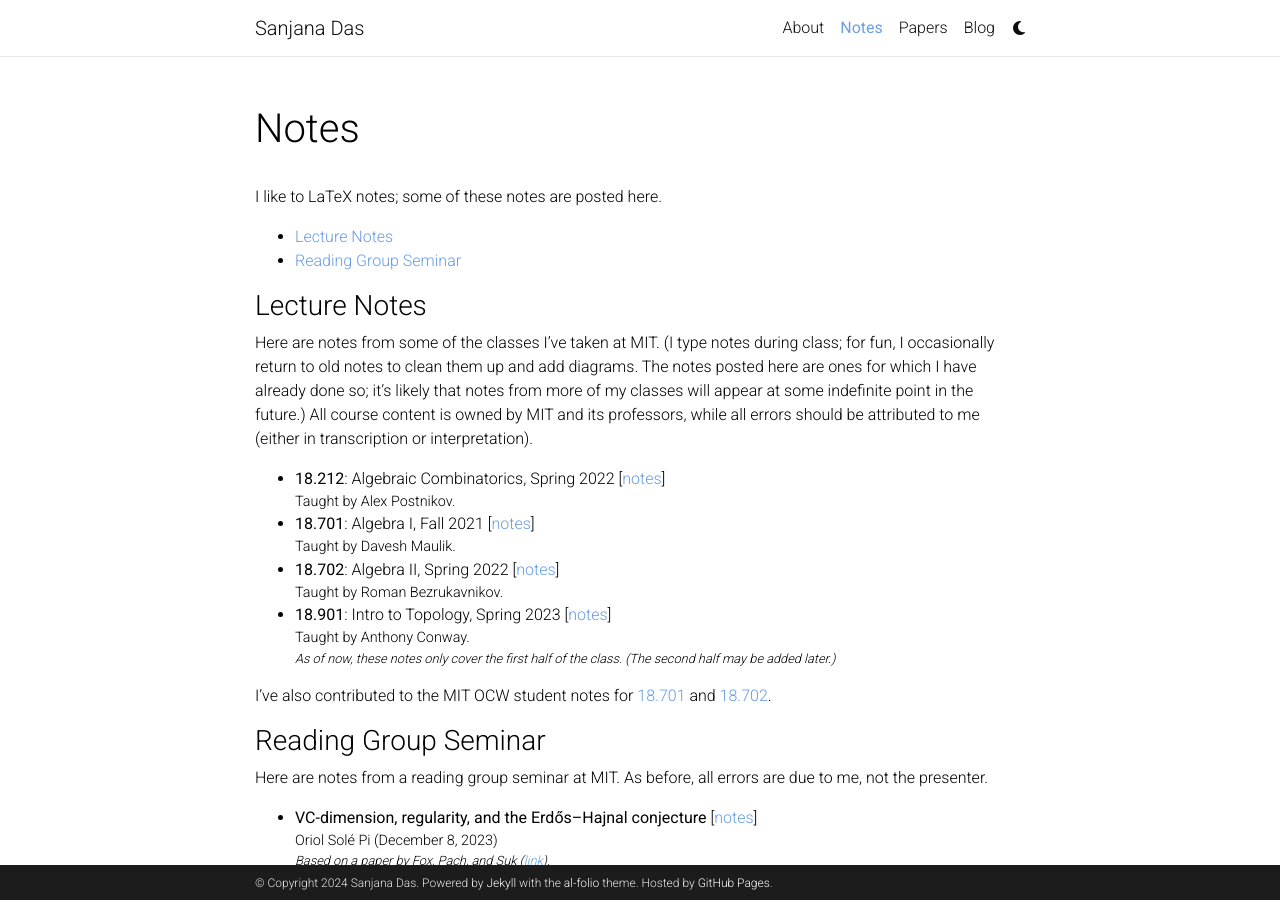
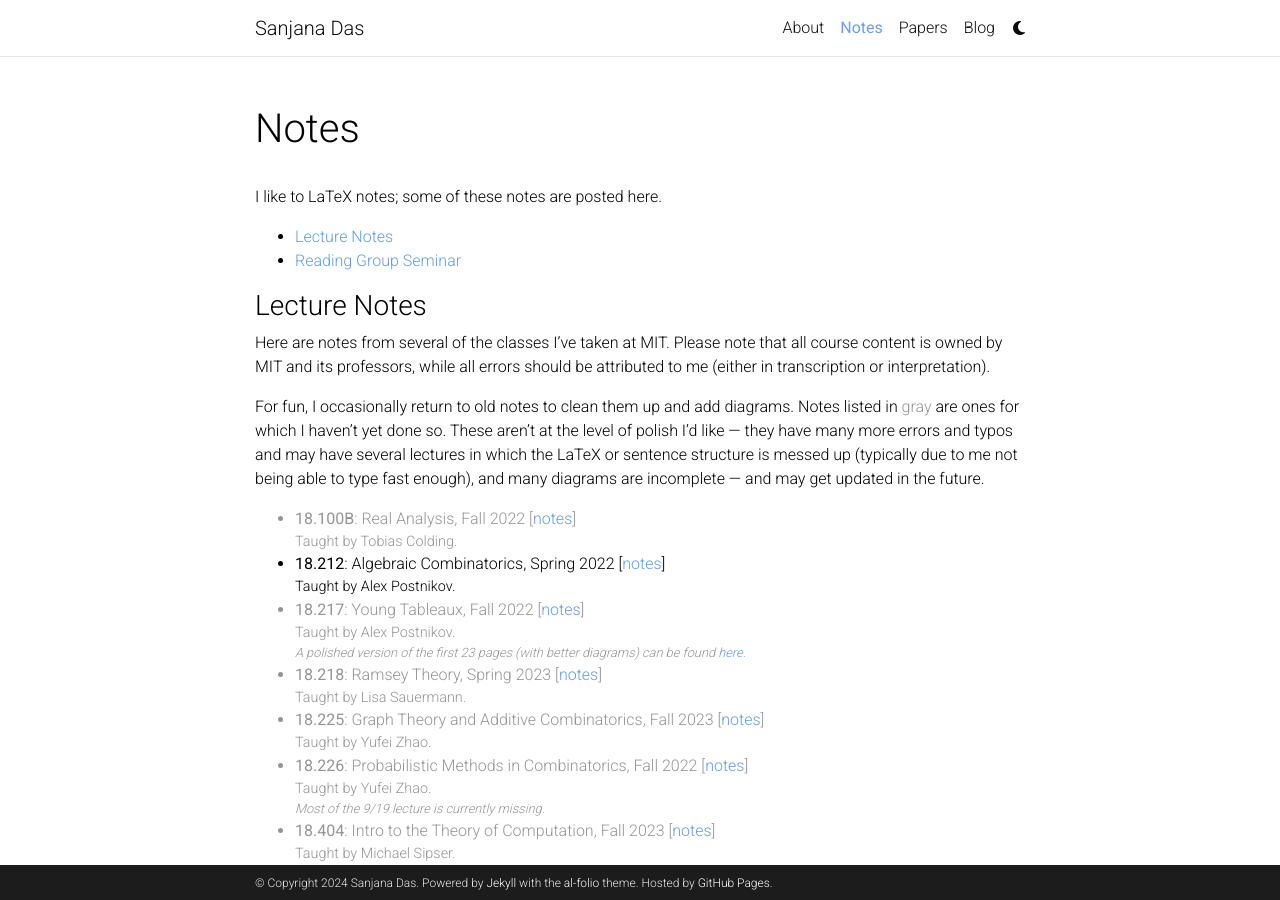
Before and after one commit to sanjanad1024/sanjanad1024.github.io, a Jekyll site: the page built from _pages/notes.md, in a window 1280 px wide and 900 px high. Built offline with Jekyll 4.4.1, drawn with Linux system fonts in a browser that asks for light colours; comment, search, counter and statistics services are not loaded; a style sheet for code colours, icons or effects is not loaded.

Commit message:
fix formatting for and bring back the better wip notes

```diff
--- a/_includes/lnotes.html
+++ b/_includes/lnotes.html
@@ -1,9 +1,13 @@
 <ul class='sd-lnotes'>
 {% for entry in include.notes %}
-    {% if entry.status == 'WIP' %}
+    {% if entry.status == 'hide' %}
         {% assign sclass = 'class="sd-wip"' %}
     {% else %}
-        {% assign sclass = '' %}
+        {% if entry.status == 'WIP' %}
+            {% assign sclass = 'class="sd-wip"' %}
+        {% else %}
+            {% assign sclass = '' %}
+        {% endif %}
         <li {{ sclass }}>
             <span class="courseno">{{entry.courseno}}</span>:
         <span class="title">
--- a/_pages/notes.md
+++ b/_pages/notes.md
@@ -17,7 +17,9 @@
 
 ### Lecture Notes
 
-Here are notes from some of the classes I've taken at MIT. (I type notes during class; for fun, I occasionally return to old notes to clean them up and add diagrams. The notes posted here are ones for which I have already done so; it's likely that notes from more of my classes will appear at some indefinite point in the future.) All course content is owned by MIT and its professors, while all errors should be attributed to me (either in transcription or interpretation).
+Here are notes from several of the classes I've taken at MIT. Please note that all course content is owned by MIT and its professors, while all errors should be attributed to me (either in transcription or interpretation).
+
+For fun, I occasionally return to old notes to clean them up and add diagrams. Notes listed in <span style = "color:var(--global-gray-text-color)">gray</span> are ones for which I haven't yet done so. These aren't at the level of polish I'd like &mdash; they have many more errors and typos and may have several lectures in which the LaTeX or sentence structure is messed up (typically due to me not being able to type fast enough), and many diagrams are incomplete &mdash; and may get updated in the future.
 
 <!-- <hr> -->
 {% assign notes = site.lecture_notes | sort: 'code' %}
```
Also changed, not shown: other parts of _includes/lnotes.html (+0 -2 lines), _lecture_notes/18-032.md (+1 -1 lines), _lecture_notes/18-112.md (+1 -1 lines), _lecture_notes/6-006.md (+1 -1 lines), _lecture_notes/6-1220.md (+1 -1 lines), 7 other files.
